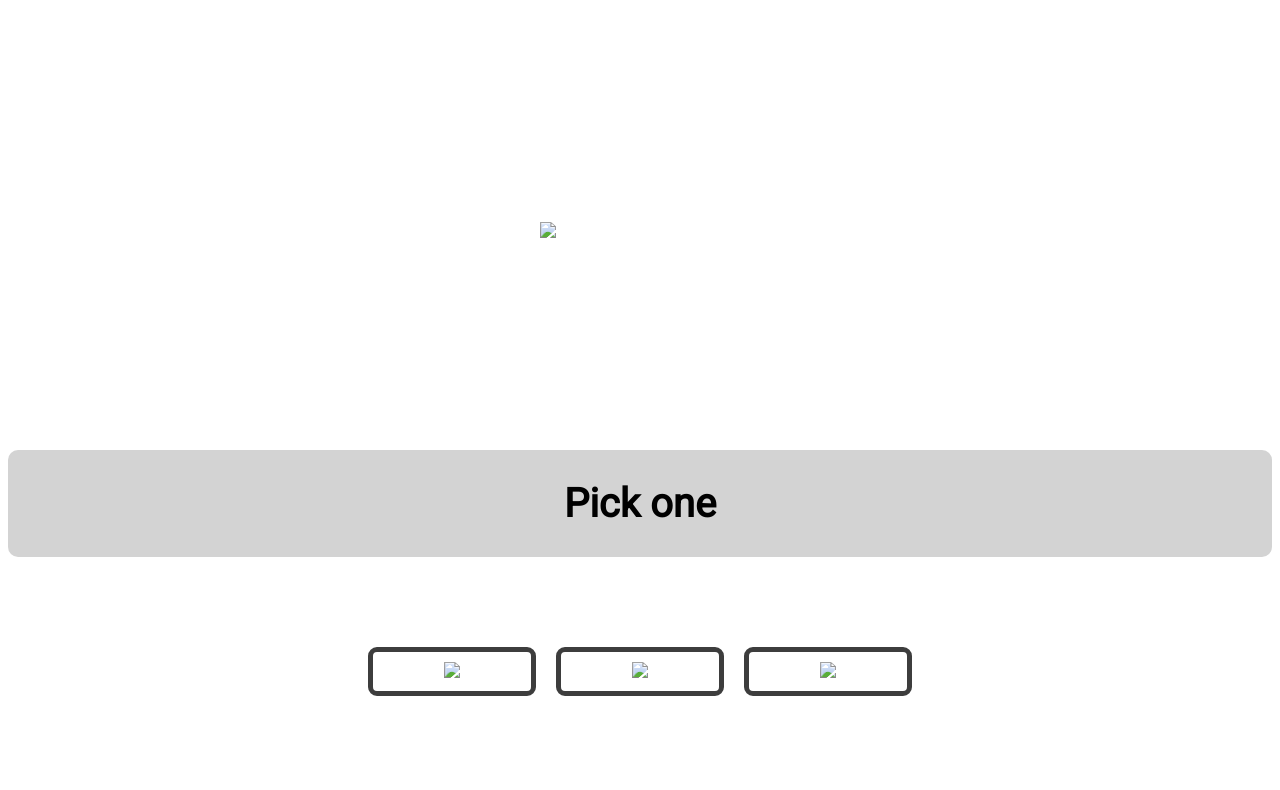
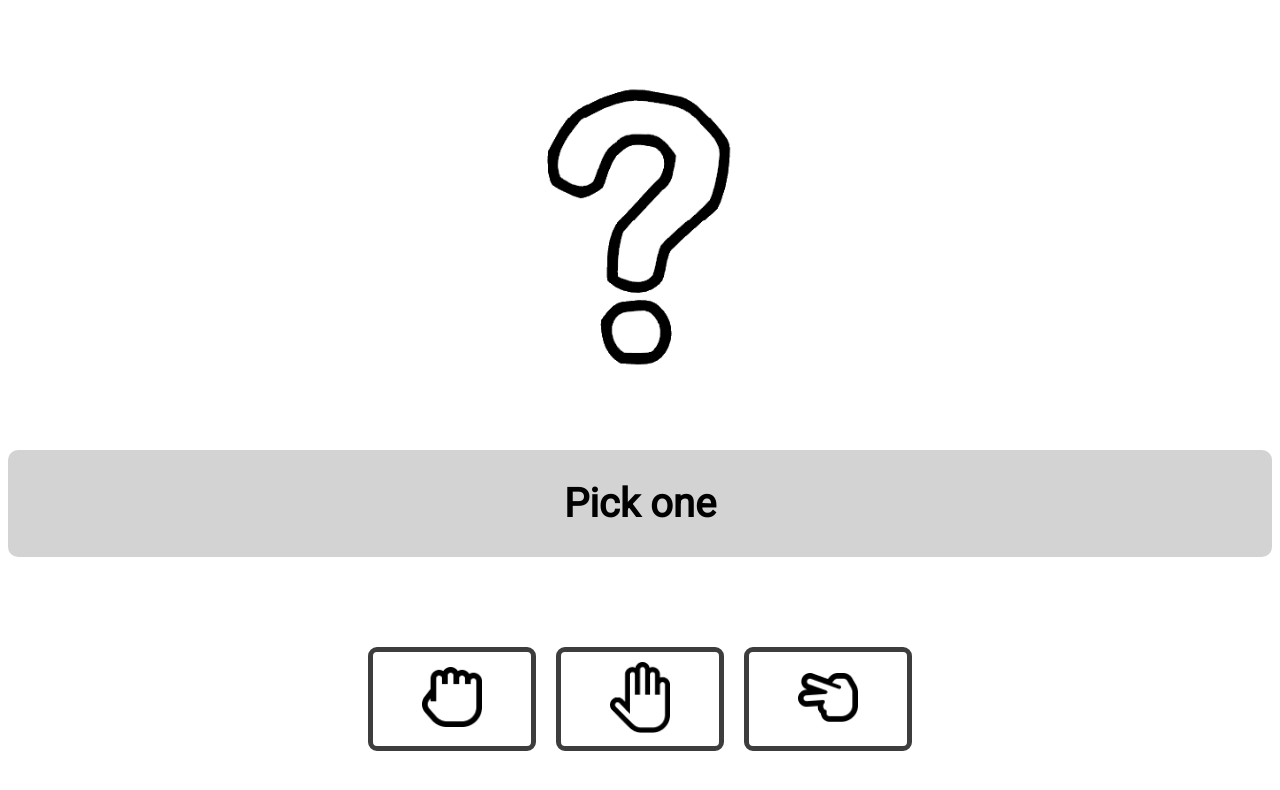
Before and after one commit to ghosana/rock-paper-scissors, a plain HTML site: page index.html in a window 1280 px wide. Drawn offline with Linux system fonts and the light colour scheme; the site is published under a folder, as on GitHub Pages, so addresses that start at the root find nothing.

Commit message:
Update index.html

```diff
--- a/index.html
+++ b/index.html
@@ -14,7 +14,7 @@
     <div class="game-screen">
       <div>
         <div id="screen">
-          <img id="image" src="/assets/Question_Mark.webp">
+          <img id="image" src="assets/Question_Mark.webp">
         </div>
       </div>
     </div>
@@ -25,11 +25,11 @@
 
     <div class="select">
       <button onclick = "calculateWinner('r')" class = "select-button">
-        <img class="rock" src="/assets/rock.png"></button>
+        <img class="rock" src="assets/rock.png"></button>
       <button onclick = "calculateWinner('p')" class="select-button">
-        <img class="paper" src="/assets/paper.png"></button>
+        <img class="paper" src="assets/paper.png"></button>
       <button onclick = "calculateWinner('s')" class="select-button">
-        <img class="scissor" src="/assets/scissors.png"></button>
+        <img class="scissor" src="assets/scissors.png"></button>
     </div>
 
 
```
